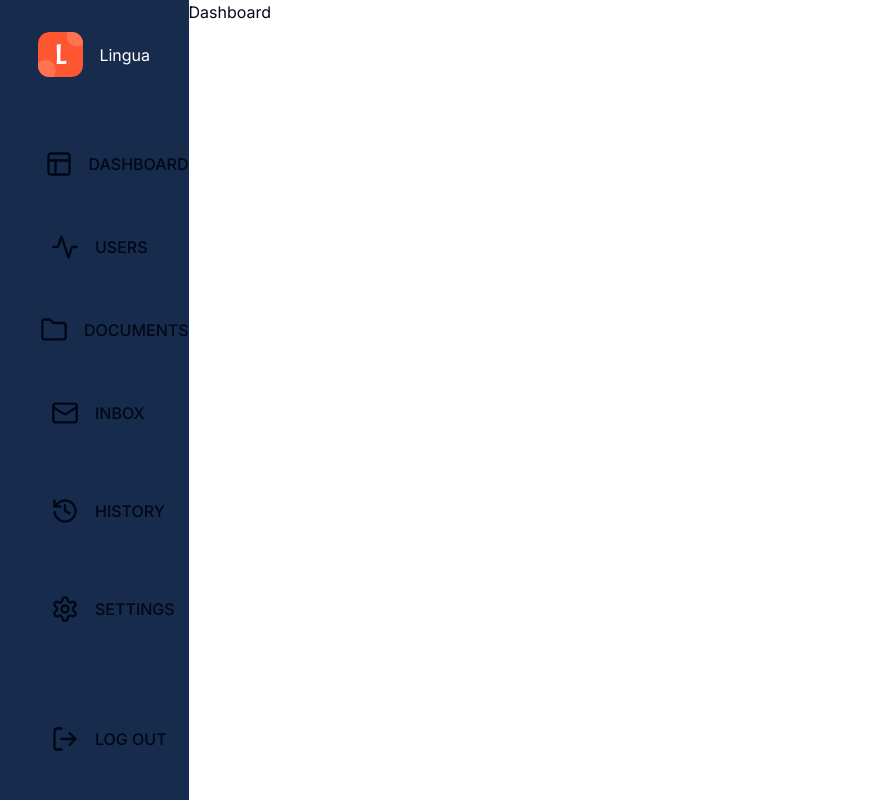
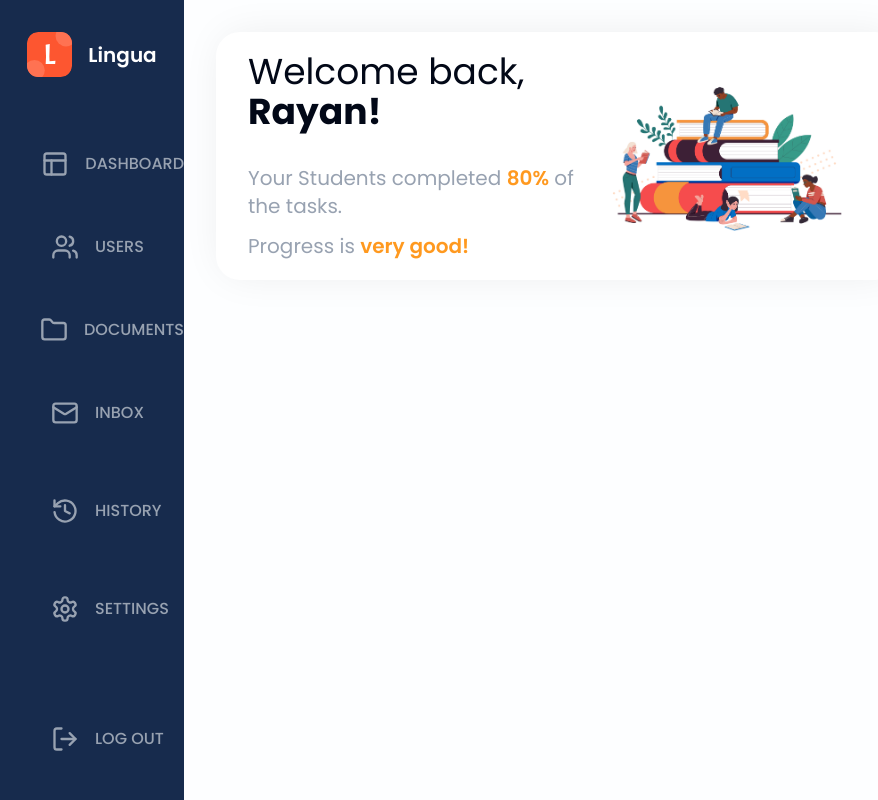
Before and after one commit to RAljowair/Masterworks_Assessment, a Next.js app: page /dashboard in a window 1280 px wide. Shown: the whole page, without its empty margins (0-878 px from the left). Built offline with nearby package versions, Linux system fonts and the light colour scheme.

Commit message:
add 'welcome' component

```diff
--- a/src/app/dashboard/layout.tsx
+++ b/src/app/dashboard/layout.tsx
@@ -7,7 +7,9 @@ export default function Dashbaord({ children }: { children: React.ReactNode }) {
     <section className="dashboard-page flex flex-row-2">
       <Sidebar />
       {/* main page content section */}
-      <main className="dashboard-content w-full h-screen">{children}</main>
+      <main className="dashboard-content w-full h-screen bg-[#FDFEFF]  p-8">
+        {children}
+      </main>
     </section>
   );
 }
--- a/src/app/dashboard/page.tsx
+++ b/src/app/dashboard/page.tsx
@@ -1,10 +1,14 @@
+import Welcome from "@/components/welcome";
 import React from "react";
 import { useState } from "react";
 
 function DashboardContent() {
-
-
-  return <section>Dashboard</section>;
+  return (
+    <section className="grid grid-cols-3 gap-4">
+      <Welcome username={"Rayan"} />
+      <div className=""></div>
+    </section>
+  );
 }
 
 export default DashboardContent;
--- /dev/null
+++ b/src/app/dashboard/users/page.tsx
@@ -0,0 +1,5 @@
+import React from "react";
+
+export default function Users() {
+  return <div>Users</div>;
+}
--- a/src/app/layout.tsx
+++ b/src/app/layout.tsx
@@ -1,9 +1,12 @@
 import type { Metadata } from "next";
-import { Inter } from "next/font/google";
+import { Inter, Montserrat, Poppins } from "next/font/google";
 import "./globals.css";
 import { Toaster } from "@/components/ui/toaster";
 
-const inter = Inter({ subsets: ["latin"] });
+const poppins = Poppins({
+  subsets: ["latin"],
+  weight: ["100", "200", "300", "400", "500", "600", "700", "800", "900"],
+});
 
 export const metadata: Metadata = {
   title: "Create Next App",
@@ -17,7 +20,7 @@ export default function RootLayout({
 }) {
   return (
     <html lang="en">
-      <body className={inter.className}>
+      <body className={poppins.className}>
         {children}
         <Toaster />
       </body>
--- a/src/components/sidebar.tsx
+++ b/src/components/sidebar.tsx
@@ -7,11 +7,11 @@ import selectedPageSVG from "@/../public/SelectedPage.svg";
 import {
   LuSettings,
   LuMail,
-  LuActivity,
   LuHistory,
   LuFolder,
   LuLayout,
   LuLogOut,
+  LuUsers,
 } from "react-icons/lu";
 import Link from "next/link";
 import { motion } from "framer-motion";
@@ -32,13 +32,29 @@ const navItems: NavItem[] = [
   },
   {
     name: "Users",
-    href: "/users",
-    icon: <LuActivity className={iconsStyle} />,
+    href: "/dashboard/users",
+    icon: <LuUsers className={iconsStyle} />,
   },
-  { name: "Documents", href: "", icon: <LuFolder className={iconsStyle} /> },
-  { name: "Inbox", href: "", icon: <LuMail className={iconsStyle} /> },
-  { name: "History", href: "", icon: <LuHistory className={iconsStyle} /> },
-  { name: "Settings", href: "", icon: <LuSettings className={iconsStyle} /> },
+  {
+    name: "Documents",
+    href: "/dashboard/documents",
+    icon: <LuFolder className={iconsStyle} />,
+  },
+  {
+    name: "Inbox",
+    href: "/dashboard/inbox",
+    icon: <LuMail className={iconsStyle} />,
+  },
+  {
+    name: "History",
+    href: "/dashboard/history",
+    icon: <LuHistory className={iconsStyle} />,
+  },
+  {
+    name: "Settings",
+    href: "/dashboard/settings",
+    icon: <LuSettings className={iconsStyle} />,
+  },
 ];
 
 function SidebarNavItem({
@@ -50,7 +66,7 @@ function SidebarNavItem({
 }) {
   return (
     <div>
-      <Link href={`#${navItem.href}`} className="flex flex-row gap-10 group">
+      <Link href={`${navItem.href}`} className="flex flex-row gap-10 group">
         <motion.div>
           <Image
             src={selectedPageSVG}
@@ -78,13 +94,13 @@ export default function Sidebar() {
         id="logo"
         className="flex flex-row justify-center items-center gap-4 text-white">
         <Image height={45} src={companyLogo} alt={"Company L logo"} />
-        <p>Lingua</p>
+        <p className="text-xl font-semibold">Lingua</p>
       </div>
 
       {/* side navigation items section*/}
       <div
         id="sidebar-items"
-        className="flex flex-col w-full justify-center gap-10">
+        className="flex flex-col w-full text-[#98A2B1] justify-center gap-10">
         {navItems.map((navItem: NavItem, index, array) => (
           <div
             onClick={() => {
--- /dev/null
+++ b/src/components/welcome.tsx
@@ -0,0 +1,29 @@
+import React from "react";
+import Image from "next/image";
+import peopleImg from "@/../public/people_reading.jpg";
+
+export default function Welcome({ username }: { username: String }) {
+  const importantTextStyle = "text-[#FF991F] font-semibold";
+  const TextStyle = "text-[#FF991F]";
+  return (
+    <section className="flex flex-row col-span-2 justify-between items-center bg-white shadow-[2px_-1px_41px_-5px_rgba(0,0,0,0.08)] rounded-3xl px-8 py-5">
+      <div className="flex flex-col gap-8">
+        <p className="text-4xl">
+          Welcome back, <span className="font-bold">{username}!</span>
+        </p>
+
+        <div className="flex flex-col gap-3 text-xl text-[#98A2B1]">
+          <p>
+            Your Students completed{" "}
+            <span className={`${importantTextStyle}`}>80%</span> of the tasks.
+          </p>
+          <p>
+            Progress is{" "}
+            <span className={`${importantTextStyle}`}>very good!</span>
+          </p>
+        </div>
+      </div>
+      <Image src={peopleImg} alt="" className="w-[45%]" />
+    </section>
+  );
+}
```
Also changed, not shown: public/people_reading.jpg (added).
